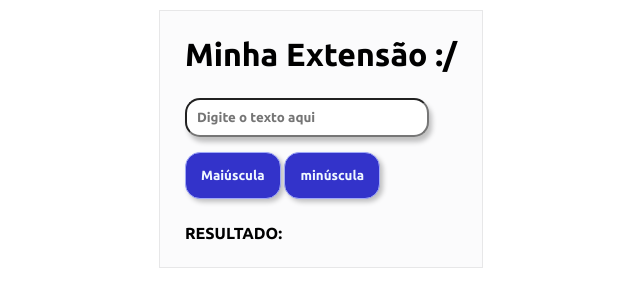
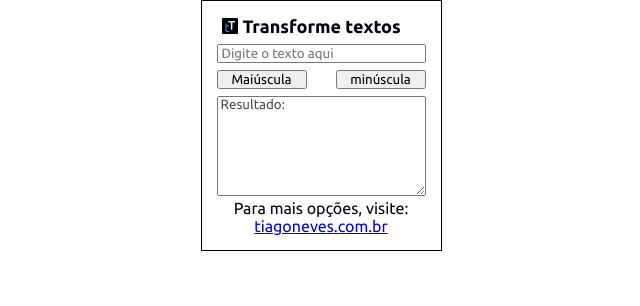
Before and after one commit to CaueSoaresValente/extTransformetexto, a browser extension: page index.html in a window 1280 px wide. Shown: the whole page, without its empty margins (319-959 px from the left). Drawn offline with Linux system fonts and the light colour scheme.

Commit message:
Atualizações no Json

```diff
--- a/css/style.css
+++ b/css/style.css
@@ -4,46 +4,3 @@
     padding: 0;
     box-sizing: border-box;
 }
-
-.container{
-    border: 1px solid rgba(206, 206, 206, 0.452);
-    padding: 25px;
-    background-color: rgb(251, 251, 252);
-    margin-top: 10px;
-}
-.container:hover{
-    transition: all ease-in 3ms;
-    padding: 30px;
-    box-shadow: 3px 5px 5px 0px rgba(0, 0, 0, 0.24);
-    border: 1px solid rgba(206, 206, 206, 0.021);
-
-}
-input{
-    border-radius: 15px;
-    padding: 10px;
-    box-shadow: 3px 5px 5px 0px rgba(0, 0, 0, 0.24);
-    font-weight: bold;
-    margin-top: 25px;
-}
-button:active{
-    position: relative;
-    top: 1px;
-}
-button{
-    background-color: rgb(51, 51, 202);
-    color: aliceblue;
-    border-radius: 15px;
-    padding: 15px;
-    border: 1px solid rgb(160, 169, 248);
-    box-shadow: 3px 3px 5px 0px rgba(0, 0, 0, 0.24);
-    font-weight: bolder;
-}
-button:hover{
-    background-color: rgb(232, 232, 245);
-    color:  rgb(51, 51, 202);
-    border: 1px solid rgb(51, 51, 202);
-}
-p{
-    font-weight: bold;
-    margin-top: 25px;
-}
--- a/index.html
+++ b/index.html
@@ -7,21 +7,34 @@
     <link rel="preconnect" href="https://fonts.googleapis.com">
     <link rel="preconnect" href="https://fonts.gstatic.com" crossorigin>
     <link href="https://fonts.googleapis.com/css2?family=Ubuntu:ital,wght@0,300;0,400;0,500;0,700;1,300;1,400;1,500;1,700&display=swap" rel="stylesheet">
-    <link rel="icon" type="image/x-icon" href="/img/peca-de-quebra-cabecas.png">
+    <link rel="icon" type="image/x-icon" href="icons/Logo-tT-vetor-16px.png">
     <script src="script.js"></script>
 
     <title>Extensão</title>
   </head>
   <body>
-    <div style="display: flex; justify-content: center;" >
-      <div class="container">
-        <h1>Minha Extensão :/</h1>
-        <input type="text" id="input-text" placeholder="Digite o texto aqui">
-        <div style="margin-top: 15px;">
-          <button type="button" id="btnMaiuscula" onclick="resulMaiusculo()">Maiúscula</button>
-          <button type="button" id="btnMinuscula" onclick="resulMinusculo()">minúscula</button>
+    <div style="display: flex; justify-content: center;">
+      <div class="container" style="padding: 15px; border: 1px solid #00000e;">
+        <div style="display: flex; gap: 5px;">
+          <div>
+            <img src="icons/Logo-tT-vetor-16px.png" alt="" style="padding-left: 5px; margin-top: 2px;">
+          </div>
+          <div>
+            <p style="color: #00000e; font-weight: bold; font-size: large;">Transforme textos</p>
+          </div>
         </div>
-        <p id="resultado">RESULTADO:</p>
+        <input style="margin-top: 7px; padding-left: 3px;" type="text" id="input-text" placeholder="Digite o texto aqui">
+        <div style="margin-top: 7px; display: flex; justify-content: space-between;">
+          <button type="button" id="btnMaiuscula" style="width: 90px;">Maiúscula</button>
+          <button type="button" id="btnMinuscula" style="width: 90px;">minúscula</button>
+        </div>
+        <textarea rows="4" cols="7" id="resultado" style="height: 100px; width: 100%; margin-top: 7px; color: #4C4C4D;"> Resultado:
+        </textarea>
+        <div style="display: flex; flex-direction: column;align-items: center;">
+          <p style="color: #00000e;">Para mais opções, visite:</p>
+          <a href="#">tiagoneves.com.br</a>
+        </div>
+
       </div>
     </div>
 </html>
--- a/script.js
+++ b/script.js
@@ -3,13 +3,13 @@ window.document.addEventListener("DOMContentLoaded", ()=>{
     document.getElementById('btnMaiuscula').addEventListener("click", ()=>{
       let input = document.getElementById("input-text").value.toUpperCase()
       let resultado = document.getElementById("resultado")
-      resultado.innerHTML = `RESULTADO: ${input}`
+      resultado.innerHTML = ` Resultado: ${input}`
     })
 
     document.getElementById('btnMinuscula').addEventListener("click", ()=>{
       let input = document.getElementById("input-text").value.toLowerCase()
       let resultado = document.getElementById("resultado")
-      resultado.innerHTML = `RESULTADO: ${input}`
+      resultado.innerHTML = ` Resultado: ${input}`
     })
 
 })
```
Also changed, not shown: icons/Logo-tT-vetor-128px.png (added), icons/Logo-tT-vetor-16px.png (added), icons/Logo-tT-vetor-300px.png (added), icons/Logo-tT-vetor-48px.png (added), manifest.json.
